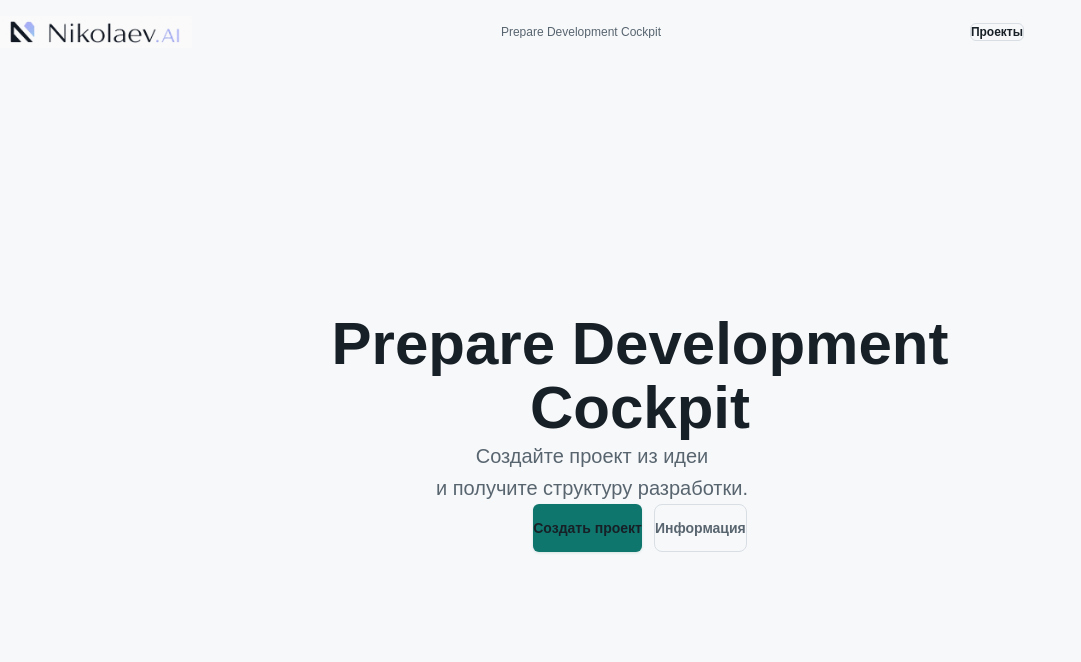
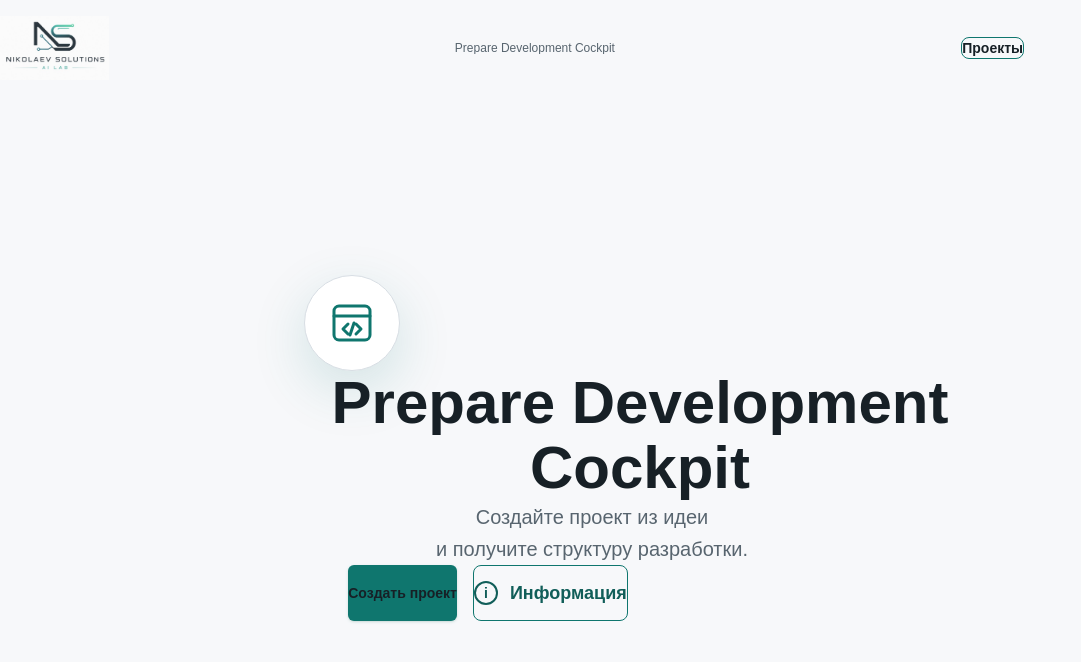
Before and after one commit to drthalas/Prepare_development_cockpit, a Next.js app: page / in a window 1280 px wide. Shown: the top 662 px of the page, without its empty margins (0-1081 px from the left). Built offline with nearby package versions, Linux system fonts and the light colour scheme.

Commit message:
PDC-031: implement landing design from attached mockup

```diff
--- a/src/components/landing-page.tsx
+++ b/src/components/landing-page.tsx
@@ -15,52 +15,101 @@ const infoSteps = [
 export function LandingPage() {
   return (
     <main className="min-h-screen bg-[var(--background)] text-[var(--foreground)]">
-      <header className="mx-auto grid h-14 w-full max-w-5xl grid-cols-[auto_1fr_auto] items-center gap-3 px-4 sm:h-16 sm:px-6">
+      <header className="mx-auto grid h-24 w-full max-w-5xl grid-cols-[auto_1fr_auto] items-center gap-3 px-5 sm:h-24 sm:px-8">
         <Link
-          aria-label="Nikolaev.AI"
+          aria-label="Nikolaev Solutions AI Lab"
           className="flex min-w-0 items-center"
           href="/"
         >
           <Image
-            alt="Nikolaev.AI"
-            className="h-6 w-auto object-contain sm:h-7 md:h-8"
-            height={150}
+            alt="Nikolaev Solutions AI Lab"
+            className="h-14 w-auto object-contain sm:h-16"
+            height={330}
             priority
-            src="/brand/nikolaev-ai-logo.png"
-            width={900}
+            src="/brand/nikolaev-solutions-ai-lab.png"
+            width={560}
           />
         </Link>
         <p className="min-w-0 truncate text-center text-[10px] font-medium leading-none text-[var(--muted)] sm:text-xs">
           Prepare Development Cockpit
         </p>
         <Link
-          className="justify-self-end rounded-md border border-[var(--panel-border)] px-3 py-1.5 text-xs font-semibold text-[var(--foreground)] transition hover:border-[var(--accent)] hover:text-[var(--accent-strong)] sm:px-4 sm:py-2"
+          className="justify-self-end rounded-lg border border-[var(--accent)] px-4 py-3 text-sm font-semibold text-[var(--accent-strong)] transition hover:bg-[var(--soft-accent)]"
           href="/app/projects"
         >
           Проекты
         </Link>
       </header>
 
-      <section className="flex min-h-[calc(100svh-3.5rem)] items-center justify-center px-5 py-8 sm:min-h-[calc(100svh-4rem)] sm:px-8">
+      <section className="flex min-h-[calc(100svh-6rem)] items-center justify-center px-5 pb-16 pt-4 sm:px-8 sm:pb-20">
         <div className="mx-auto w-full max-w-2xl text-center">
-          <h1 className="mx-auto max-w-[16.5rem] text-[2.25rem] font-semibold leading-[1.06] tracking-normal text-[var(--foreground)] sm:max-w-2xl sm:text-5xl md:text-6xl">
+          <div className="mx-auto grid h-24 w-24 place-items-center rounded-full border border-[var(--panel-border)] bg-[var(--panel)] shadow-[0_18px_55px_rgba(15,118,110,0.16)]">
+            <svg
+              aria-hidden="true"
+              className="h-12 w-12 text-[var(--accent)]"
+              fill="none"
+              viewBox="0 0 48 48"
+              xmlns="http://www.w3.org/2000/svg"
+            >
+              <rect
+                height="34"
+                rx="5"
+                stroke="currentColor"
+                strokeWidth="3"
+                width="36"
+                x="6"
+                y="7"
+              />
+              <path
+                d="M6 17H42"
+                stroke="currentColor"
+                strokeLinecap="round"
+                strokeWidth="3"
+              />
+              <path
+                d="M20 25L15 30L20 35"
+                stroke="currentColor"
+                strokeLinecap="round"
+                strokeLinejoin="round"
+                strokeWidth="3"
+              />
+              <path
+                d="M28 25L33 30L28 35"
+                stroke="currentColor"
+                strokeLinecap="round"
+                strokeLinejoin="round"
+                strokeWidth="3"
+              />
+              <path
+                d="M26 24L22 36"
+                stroke="currentColor"
+                strokeLinecap="round"
+                strokeWidth="3"
+              />
+            </svg>
+          </div>
+
+          <h1 className="mx-auto mt-9 max-w-[21rem] text-[3.1rem] font-semibold leading-[1.08] tracking-normal text-[var(--foreground)] sm:max-w-2xl sm:text-6xl">
             Prepare Development Cockpit
           </h1>
-          <p className="mx-auto mt-6 max-w-sm text-base leading-7 text-[var(--muted)] sm:mt-7 sm:max-w-xl sm:text-xl sm:leading-8">
+          <p className="mx-auto mt-6 max-w-sm text-lg leading-8 text-[var(--muted)] sm:max-w-xl sm:text-xl">
             Создайте проект из идеи
             <br />и получите структуру разработки.
           </p>
 
-          <div className="mx-auto mt-10 flex w-full max-w-xs flex-col items-stretch justify-center gap-3 sm:max-w-none sm:flex-row sm:items-center">
+          <div className="mx-auto mt-12 flex w-full max-w-[23rem] flex-col items-stretch justify-center gap-4 sm:flex-row sm:items-center">
             <Button
-              className="min-h-12 w-full rounded-lg px-6 shadow-md shadow-emerald-900/10 sm:w-auto"
+              className="min-h-14 w-full rounded-lg px-7 text-lg shadow-lg shadow-emerald-900/15 sm:w-auto"
               href="/app/projects"
             >
               Создать проект
             </Button>
             <details className="group w-full sm:w-auto">
-              <summary className="inline-flex h-12 w-full cursor-pointer list-none items-center justify-center rounded-lg border border-[var(--panel-border)] bg-transparent px-6 text-sm font-semibold text-[var(--muted)] transition hover:border-[var(--accent)] hover:bg-[var(--panel)] hover:text-[var(--accent-strong)] focus-visible:outline focus-visible:outline-2 focus-visible:outline-offset-2 focus-visible:outline-[var(--accent)] sm:w-auto [&::-webkit-details-marker]:hidden">
-                Информация
+              <summary className="inline-flex h-14 w-full cursor-pointer list-none items-center justify-center gap-3 rounded-lg border border-[var(--accent)] bg-transparent px-7 text-lg font-semibold text-[var(--accent-strong)] transition hover:bg-[var(--soft-accent)] focus-visible:outline focus-visible:outline-2 focus-visible:outline-offset-2 focus-visible:outline-[var(--accent)] sm:w-auto [&::-webkit-details-marker]:hidden">
+                <span className="grid h-6 w-6 place-items-center rounded-full border-2 border-current text-sm">
+                  i
+                </span>
+                <span>Информация</span>
               </summary>
               <div className="mx-auto mt-5 max-w-md rounded-lg border border-[var(--panel-border)] bg-[var(--panel)] p-5 text-left shadow-sm">
                 <p className="text-sm font-semibold text-[var(--foreground)]">
```
Also changed, not shown: public/brand/nikolaev-ai-logo.png (deleted), public/brand/nikolaev-solutions-ai-lab.png (added).
